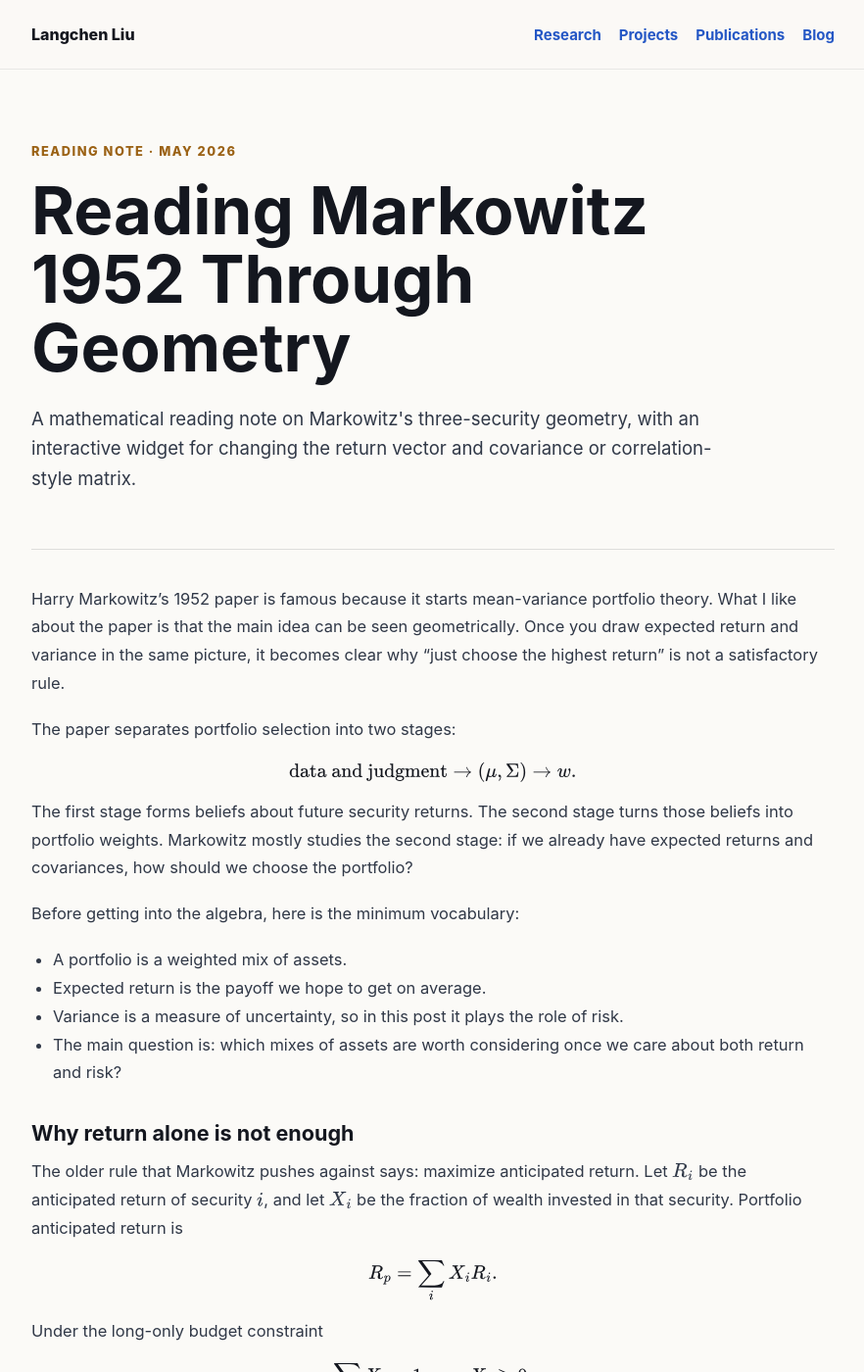
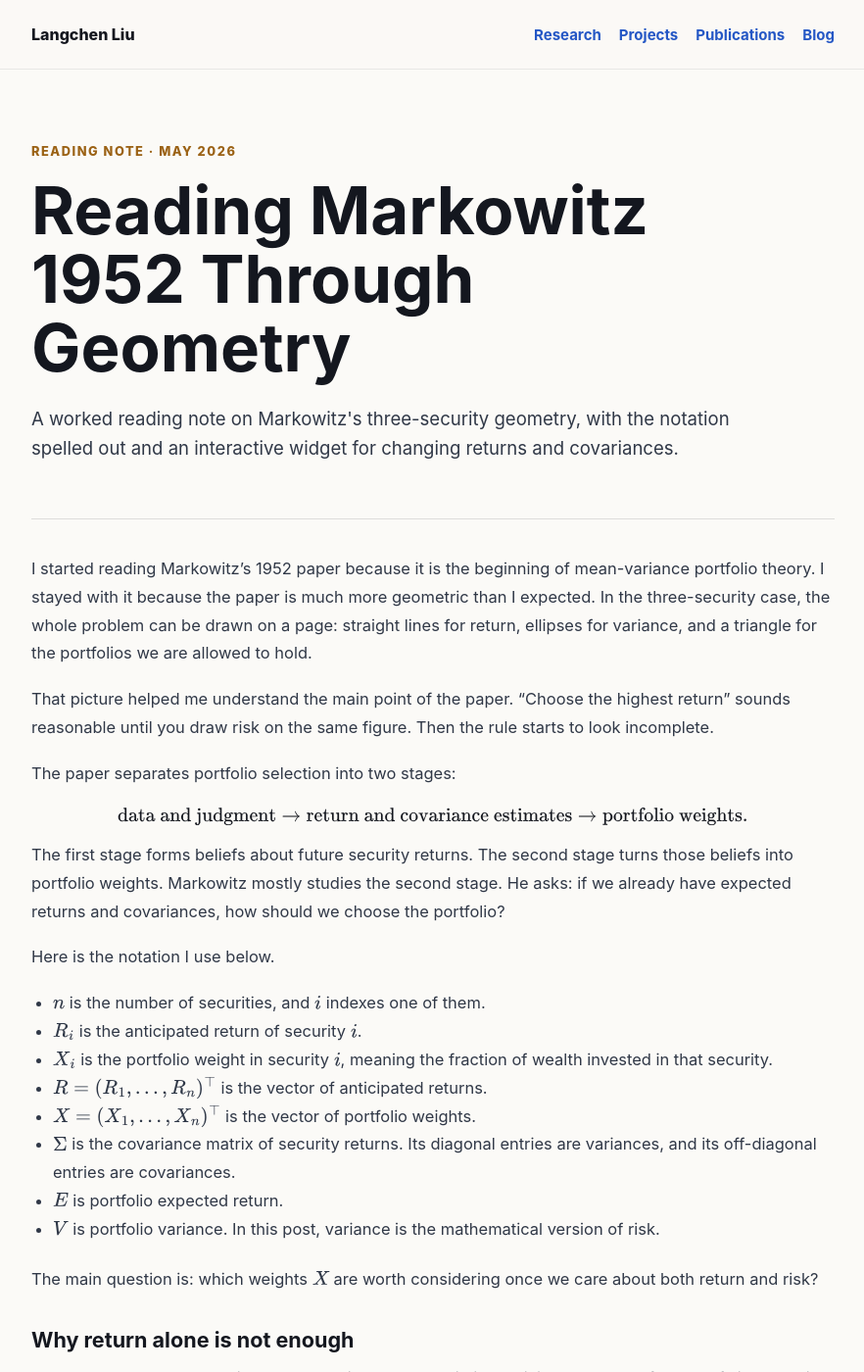
Before and after one commit to DecoderLiu/DecoderLiu.github.io, a Jekyll site: the page built from _posts/2026-05-02-markowitz-portfolio-selection.md, in a window 1280 px wide and 1400 px high. Shown: the whole window at 98% size, without its empty margins (198-1080 px from the left). Built offline with Jekyll 4.4.1, drawn with Linux system fonts in a browser that asks for light colours; some of the changed text lies outside the part shown.

Commit message:
Make the Markowitz post more readable
- _posts/2026-05-02-markowitz-portfolio-selection.md: rewrite the opening in a first-person reading-note voice, remove the unexplained mu/Sigma/w pipeline, and introduce R, X, Sigma, E, V, n, and portfolio-weight notation before the first derivation.

- _posts/2026-05-02-markowitz-portfolio-selection.md: clarify first-use notation for the long-only constraint, vector return and variance formulas, three-security triangle, z/e3/B bookkeeping, quadratic form, positive definiteness, critical-line parameters d and t, isovariance ellipses, and the all-ones budget vector.

- _posts/2026-05-02-markowitz-portfolio-selection.md: soften several AI-sounding transitions into a more personal explanatory style while keeping the existing mathematical derivations, figures, widget, and references intact.

```diff
--- a/_posts/2026-05-02-markowitz-portfolio-selection.md
+++ b/_posts/2026-05-02-markowitz-portfolio-selection.md
@@ -1,36 +1,44 @@
 ---
 layout: post
 title: "Reading Markowitz 1952 Through Geometry"
-description: "A mathematical reading note on Markowitz's three-security geometry, with an interactive widget for changing the return vector and covariance or correlation-style matrix."
+description: "A worked reading note on Markowitz's three-security geometry, with the notation spelled out and an interactive widget for changing returns and covariances."
 category_label: "Reading note"
 ---
 
-Harry Markowitz's 1952 paper is famous because it starts mean-variance portfolio theory. What I like about the paper is that the main idea can be seen geometrically. Once you draw expected return and variance in the same picture, it becomes clear why "just choose the highest return" is not a satisfactory rule.
+I started reading Markowitz's 1952 paper because it is the beginning of mean-variance portfolio theory. I stayed with it because the paper is much more geometric than I expected. In the three-security case, the whole problem can be drawn on a page: straight lines for return, ellipses for variance, and a triangle for the portfolios we are allowed to hold.
+
+That picture helped me understand the main point of the paper. "Choose the highest return" sounds reasonable until you draw risk on the same figure. Then the rule starts to look incomplete.
 
 The paper separates portfolio selection into two stages:
 
 $$
-\text{data and judgment} \rightarrow (\mu,\Sigma) \rightarrow w.
+\text{data and judgment} \rightarrow \text{return and covariance estimates} \rightarrow \text{portfolio weights}.
 $$
 
-The first stage forms beliefs about future security returns. The second stage turns those beliefs into portfolio weights. Markowitz mostly studies the second stage: if we already have expected returns and covariances, how should we choose the portfolio?
+The first stage forms beliefs about future security returns. The second stage turns those beliefs into portfolio weights. Markowitz mostly studies the second stage. He asks: if we already have expected returns and covariances, how should we choose the portfolio?
 
-Before getting into the algebra, here is the minimum vocabulary:
+Here is the notation I use below.
 
-- A portfolio is a weighted mix of assets.
-- Expected return is the payoff we hope to get on average.
-- Variance is a measure of uncertainty, so in this post it plays the role of risk.
-- The main question is: which mixes of assets are worth considering once we care about both return and risk?
+- $n$ is the number of securities, and $i$ indexes one of them.
+- $R_i$ is the anticipated return of security $i$.
+- $X_i$ is the portfolio weight in security $i$, meaning the fraction of wealth invested in that security.
+- $R=(R_1,\ldots,R_n)^\top$ is the vector of anticipated returns.
+- $X=(X_1,\ldots,X_n)^\top$ is the vector of portfolio weights.
+- $\Sigma$ is the covariance matrix of security returns. Its diagonal entries are variances, and its off-diagonal entries are covariances.
+- $E$ is portfolio expected return.
+- $V$ is portfolio variance. In this post, variance is the mathematical version of risk.
+
+The main question is: which weights $X$ are worth considering once we care about both return and risk?
 
 ## Why return alone is not enough
 
-The older rule that Markowitz pushes against says: maximize anticipated return. Let $R_i$ be the anticipated return of security $i$, and let $X_i$ be the fraction of wealth invested in that security. Portfolio anticipated return is
+The older rule that Markowitz pushes against says: maximize anticipated return. If the portfolio return is called $R_p$, then
 
 $$
 R_p=\sum_i X_iR_i.
 $$
 
-Under the long-only budget constraint
+I am assuming the same simple portfolio constraint used in the geometric examples: no short selling and all wealth invested. That is,
 
 $$
 \sum_i X_i=1,\qquad X_i\ge 0,
@@ -50,16 +58,18 @@ $$
 E=R^\top X,\qquad V=X^\top\Sigma X.
 $$
 
-The important asymmetry is:
+Here $R^\top X$ is the same weighted-average return as above, just written in vector notation. The variance formula $X^\top\Sigma X$ is different. It contains all pairwise covariance terms through $\Sigma$.
+
+This is the asymmetry I want to keep in view:
 
 - $E$ is linear in $X$.
 - $V$ is quadratic in $X$.
 
-That quadratic term is where covariance enters. If assets do not move perfectly together, a mixture can reduce variance without giving up return in the same proportion. This is the mathematical opening for diversification.
+That quadratic term is where diversification enters the math. If assets do not move perfectly together, a mixture can reduce variance without giving up return in the same proportion. A return-only rule cannot see this. A mean-variance rule can.
 
 ## What does efficient mean?
 
-Once we care about both expected return and variance, there may not be one portfolio that is best in every sense. The dream portfolio would have the highest possible expected return and the lowest possible variance at the same time. Sometimes that happens, but it is not something we can count on.
+Once we care about both expected return and variance, there may not be one portfolio that is best in every sense. The dream portfolio would have the highest possible expected return and the lowest possible variance at the same time. Nice if it happens. But usually it does not.
 
 The conflict is:
 
@@ -69,7 +79,7 @@ $$
 \text{prefer smaller } V.
 $$
 
-These two preferences define a partial order rather than a single scalar objective. Some comparisons are easy, but many are not. If one portfolio has higher return and lower variance, we clearly prefer it. If one portfolio has higher return and also higher variance, then we need a risk preference to decide.
+These two preferences define a partial order rather than a single scalar objective. Some comparisons are easy, but many are not. If one portfolio has higher return and lower variance, we clearly prefer it. If one portfolio has higher return and also higher variance, the math alone has not chosen for us. We need a risk preference.
 
 Say portfolio $X$ has return and variance
 
@@ -89,7 +99,7 @@ $$
 E_Y\ge E_X,\qquad V_Y\le V_X,
 $$
 
-and at least one of those two inequalities is strict. In words, $Y$ is at least as good on both dimensions and strictly better on one. It gives no less return with no more variance, or no more variance with strictly higher return.
+and at least one of those two inequalities is strict. In words, $Y$ is at least as good on both dimensions and strictly better on one. It gives no less return with no more variance, or the same variance with more return.
 
 A portfolio is **efficient** if no feasible portfolio dominates it. Equivalently, $X$ is efficient if there is no other feasible $Y$ such that
 
@@ -99,7 +109,7 @@ $$
 
 with at least one strict improvement.
 
-This definition is why the efficient set is usually a frontier rather than a single point. Along the frontier, moving toward higher return usually means accepting higher variance. Moving toward lower variance usually means accepting lower return. Choosing one final portfolio from the efficient frontier requires one more ingredient, such as a risk-aversion parameter, a target return, or a maximum acceptable variance.
+This definition is why the efficient set is usually a frontier rather than a single point. Along the frontier, moving toward higher return usually means accepting higher variance. Moving toward lower variance usually means accepting lower return. Markowitz gives us the set of reasonable candidates; choosing one final portfolio still requires one more choice, such as a risk-aversion parameter, a target return, or a maximum acceptable variance.
 
 Here is a small example:
 
@@ -117,13 +127,15 @@ Portfolio C dominates portfolio A because it has the same return and lower varia
 
 ## Three securities reduce to a triangle
 
-Markowitz's figures use three securities. That is a convenient case because three portfolio weights can be drawn on a two-dimensional page. Since
+Now we can specialize to the picture in the paper. Markowitz's figures use three securities. That is a convenient case because three portfolio weights can be drawn on a two-dimensional page.
+
+There are three weights, $X_1$, $X_2$, and $X_3$. The budget constraint says
 
 $$
 X_1+X_2+X_3=1,
 $$
 
-we can draw every long-only portfolio in the $(X_1,X_2)$ plane by substituting
+so once $X_1$ and $X_2$ are chosen, $X_3$ is already determined:
 
 $$
 X_3=1-X_1-X_2.
@@ -135,7 +147,9 @@ $$
 X_1\ge 0,\qquad X_2\ge 0,\qquad X_1+X_2\le 1.
 $$
 
-Expected return becomes a line:
+This is the triangle that appears in the plots. The corners are the three all-in portfolios: all security 1, all security 2, or all security 3.
+
+Expected return becomes a line in this two-dimensional picture:
 
 $$
 \begin{aligned}
@@ -145,9 +159,11 @@ E
 \end{aligned}
 $$
 
-Therefore fixed-$E$ curves are straight isomean lines in the $(X_1,X_2)$ plane. The return vector $R$ controls their slope. If we change $R$, the blue dashed lines in the widget below rotate, while the variance ellipses stay the same.
+Therefore fixed-$E$ curves are straight lines in the $(X_1,X_2)$ plane. Markowitz calls these isomean lines: "iso" means same, and "mean" here means expected return. The return vector $R$ controls their slope. If we change $R$, the blue dashed lines in the widget below rotate, while the variance ellipses stay the same.
 
 ## Variance becomes an ellipse
+
+The next bit is just bookkeeping. I want to write the three weights using only the two coordinates that appear on the page.
 
 Use
 
@@ -161,7 +177,9 @@ B=\begin{bmatrix}
 \end{bmatrix}.
 $$
 
-Then the full three-security weight vector is
+Here $z$ is the two-dimensional coordinate in the plot. The vector $e_3$ represents the all-security-3 portfolio $(0,0,1)^\top$. The matrix $B$ tells us how the full weight vector changes when we move in the $X_1$ or $X_2$ direction.
+
+Then the full three-security weight vector can be written as
 
 $$
 X=e_3+Bz
@@ -173,7 +191,7 @@ X_2\\
 \end{bmatrix}.
 $$
 
-Now substitute this into variance:
+Now substitute this into variance. This is where the ellipses come from:
 
 $$
 \begin{aligned}
@@ -185,7 +203,7 @@ V
 \end{aligned}
 $$
 
-Define
+To keep the expression readable, define
 
 $$
 A=B^\top\Sigma B,\qquad
@@ -193,13 +211,15 @@ b=B^\top\Sigma e_3,\qquad
 c=e_3^\top\Sigma e_3.
 $$
 
+Here $A$ is a $2\times 2$ matrix, $b$ is a two-dimensional vector, and $c$ is a scalar.
+
 Then
 
 $$
 V(z)=z^\top A z+2b^\top z+c.
 $$
 
-This is a two-dimensional quadratic function. The reason its level curves are ellipses is the same reason a simple equation like
+This is a two-dimensional quadratic function. A level curve means "all points with the same value of $V$." The reason those level curves are ellipses is the same reason a simple equation like
 
 $$
 ax^2+by^2=k,\qquad a>0,\;b>0
@@ -207,7 +227,7 @@ $$
 
 draws an ellipse: the squared terms measure distance from a center, but the two directions may be stretched by different amounts.
 
-In the general case, the expression has a cross term and a linear term, so the ellipse may be tilted and shifted. Complete the square around the minimum point $z_0$:
+In the general case, the expression has a cross term and a linear term, so the ellipse may be tilted and shifted. The center of the ellipses is the point where the unconstrained variance is smallest. I call that point $z_0$. Complete the square around it:
 
 $$
 V(z)
@@ -215,7 +235,7 @@ V(z)
 + \text{constant}.
 $$
 
-If $A$ is positive definite, then its eigenvectors give the principal axes of the ellipse, and its eigenvalues control how quickly variance increases along those axes. A larger eigenvalue means variance rises faster in that direction, so the ellipse is narrower there. This is what the black curves in the plots show: all points on the same black curve have the same variance.
+If $A$ is positive definite, the quadratic form is bowl-shaped rather than saddle-shaped. In that case, the eigenvectors of $A$ give the principal axes of the ellipse, and the eigenvalues control how quickly variance increases along those axes. A larger eigenvalue means variance rises faster in that direction, so the ellipse is narrower there. This is what the black curves in the plots show: all points on the same black curve have the same variance.
 
 The unconstrained minimum-variance point, which is also the center of the ellipses, solves
 
@@ -233,7 +253,7 @@ If $z_0$ lies inside the triangle, the minimum-variance feasible portfolio is an
 
 ## Critical line
 
-The critical line is the unconstrained path of tangency points between isomean lines and isovariance ellipses.
+The critical line is the part of the figure that took me the longest to internalize. It is not an extra constraint. It is the unconstrained path of tangency points between the isomean lines and the isovariance ellipses. Isovariance just means "same variance," so these are the black ellipse level curves from the previous section.
 
 Here is the intuition. Fix a target expected return $E^\star$. Among all points on that fixed-return line, we want the point with the smallest variance. Geometrically, that is where the fixed-return line first touches a variance ellipse. If the line cuts through an ellipse, then there are nearby points on the same return line with smaller variance. At the minimum-variance point for that return level, the return line is tangent to the variance ellipse.
 
@@ -267,9 +287,9 @@ $$
 d=A^{-1}\nabla E,\qquad z(t)=z_0+td.
 $$
 
-Before imposing the long-only triangle, this is the direction along which the minimum-variance point moves as we ask for higher expected return. In that unconstrained picture, the relevant part of the critical line is efficient: for each return level, the tangency point is the lowest-variance way to get that return.
+Here $d$ is a direction vector, and $t$ is just a scalar parameter that moves us along the line. Before imposing the long-only triangle, this is the direction along which the minimum-variance point moves as we ask for higher expected return. In that unconstrained picture, the relevant part of the critical line is efficient: for each return level, the tangency point is the lowest-variance way to get that return.
 
-The triangle constraint changes the story. The critical line may pass through the feasible triangle, hit a boundary, or miss the triangle completely. When it is inside the triangle and moving in the direction of increasing return from the minimum-variance point, it traces the interior part of the efficient frontier. Once it leaves the triangle, the efficient set continues along a boundary if no interior point can dominate it.
+The triangle constraint changes the story. The line may pass through the feasible triangle, hit a boundary, or miss the triangle completely. When it is inside the triangle and moving in the direction of increasing return from the minimum-variance point, it traces the interior part of the efficient frontier. Once it leaves the triangle, the efficient set continues along a boundary if no interior point can dominate it.
 
 To check whether the critical line intersects the attainable triangle, solve the three inequalities:
 
@@ -277,11 +297,13 @@ $$
 z_1(t)\ge 0,\qquad z_2(t)\ge 0,\qquad z_1(t)+z_2(t)\le 1.
 $$
 
-Each inequality gives an interval of allowed $t$. The line intersects the triangle exactly when the three intervals overlap.
+Each inequality gives an interval of allowed $t$. The critical line intersects the triangle exactly when the three intervals overlap.
 
 ## Efficient frontier as optimization, not a grid cloud
 
-A portfolio is efficient if no feasible portfolio has both higher $E$ and lower $V$. For a fixed target return $E^\star$, the efficient candidate is the solution of
+One implementation detail is worth making explicit. It is tempting to draw a grid of many portfolios and keep the nondominated dots. That is useful for intuition, but it is not the mathematical frontier.
+
+For a fixed target return $E^\star$, the efficient candidate is the solution of
 
 $$
 \min_X\quad X^\top\Sigma X
@@ -293,13 +315,15 @@ $$
 \mathbf{1}^\top X=1,\qquad R^\top X=E^\star,\qquad X_i\ge 0.
 $$
 
+Here $\mathbf{1}$ is the vector of all ones, so $\mathbf{1}^\top X=1$ is the same budget constraint as before.
+
 Sweeping $E^\star$ from the global minimum-variance return to the maximum attainable return produces a thin efficient curve.
 
-This distinction matters. A grid-based Pareto filter can create a dense cloud near tangencies, because many nearby grid points are almost nondominated numerically. The target-return optimization is the mathematical definition of the frontier.
+This distinction matters. A grid-based Pareto filter can create a dense cloud near tangencies, because many nearby grid points are almost nondominated numerically. The target-return optimization gives the cleaner object: for each required return, keep the lowest-variance portfolio that can achieve it.
 
 ## How the five notebook cases were designed
 
-Each case is created by controlling two objects:
+After working through the paper figures, I rebuilt five cases in the notebook. The knobs are exactly the two objects from the notation section:
 
 - $R$, which rotates the isomean lines.
 - $\Sigma$, which moves the ellipse center $z_0$ and changes the ellipse shape.
```
